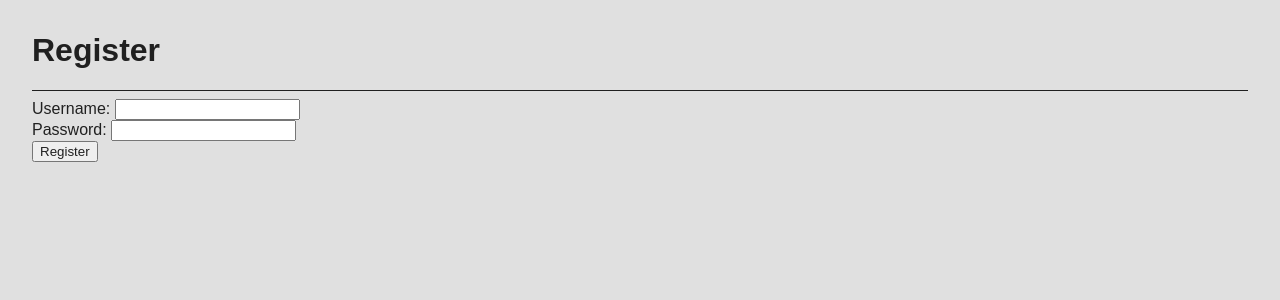
After one commit to dvk2807/flask_blog, a Flask app: page /registration-form in a window 1280 px wide. The commit adds this page. Shown: the top 300 px of the page. Run offline with Flask 3, Linux system fonts and the light colour scheme.

Commit message:
Implement user registration

```diff
--- a/app.py
+++ b/app.py
@@ -1,9 +1,10 @@
 from flask import Flask, redirect, render_template, request
-from models import db, Post
+from models import db, Post, User
 from config import Config
 from datetime import datetime
 from markdown import markdown
 from copy import deepcopy
+from werkzeug.security import generate_password_hash, check_password_hash
 
 app = Flask(__name__)
 app.config.from_object(Config)
@@ -80,3 +81,26 @@ def create_post():
     db.session.commit()
 
     return redirect(f"/post-editor/{post.id}")
+
+@app.route("/registration-form")
+def registration_form():
+    return render_template("registration-form.html", alert_message="")
+
+@app.route("/register-user", methods=["POST"])
+def register_user():
+    username = request.form.get("username")
+    if username is None or len(username) < 4 or 32 < len(username):
+        alert_message = "The username must be between 4 and 32 characters long"
+        return render_template("registration-form.html", alert_message=alert_message)
+
+    password = request.form.get("password")
+    if password is None or len(password) < 8 or 32 < len(password):
+        alert_message = "The password must be between 8 and 32 characters long"
+        return render_template("registration-form.html", alert_message=alert_message)
+    password_hash = generate_password_hash(password)
+
+    user = User(username=username, password_hash=password_hash)
+    db.session.add(user)
+    db.session.commit()
+
+    return redirect("/post-list")
--- a/templates/post-list.html
+++ b/templates/post-list.html
@@ -12,6 +12,7 @@
 
     <hr>
 
+    <a href="/registration-form">Register</a><br>
     <a href="/create-post">Create post</a>
     <ul>
         {% for post in posts %}
--- /dev/null
+++ b/templates/registration-form.html
@@ -0,0 +1,31 @@
+<!DOCTYPE html>
+<html lang="en">
+<head>
+    <meta charset="UTF-8">
+    <meta name="viewport" content="width=device-width, initial-scale=1.0">
+    <title>Registration form</title>
+
+    <link rel="stylesheet" href="{{ url_for('static', filename='styles/global.css') }}">
+</head>
+<body>
+    <h1>Register</h1>
+
+    <hr>
+
+    <form action="/register-user" method="post">
+        <label for="username">Username: </label>
+        <input name="username" type="text" minlength="4" maxlength="32"><br>
+
+        <label for="password">Password:</label>
+        <input name="password" type="password" minlength="8", maxlength="32"><br>
+
+        <button type="submit">Register</button>
+    </form>
+
+    <script>
+        if("{{alert_message}}".length > 0){
+            alert("{{alert_message}}")
+        }
+    </script>
+</body>
+</html>
```
Also changed, not shown: models.py (+9 -0 lines).
